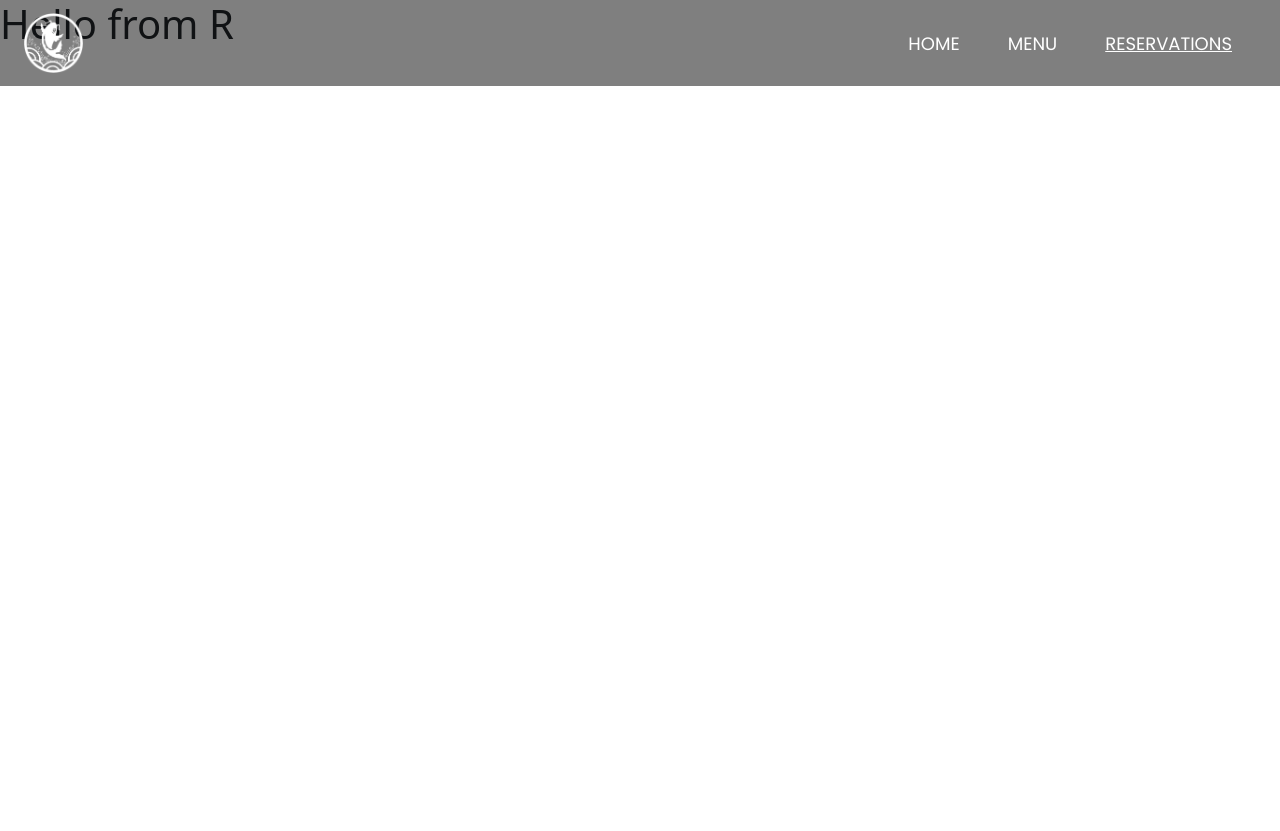
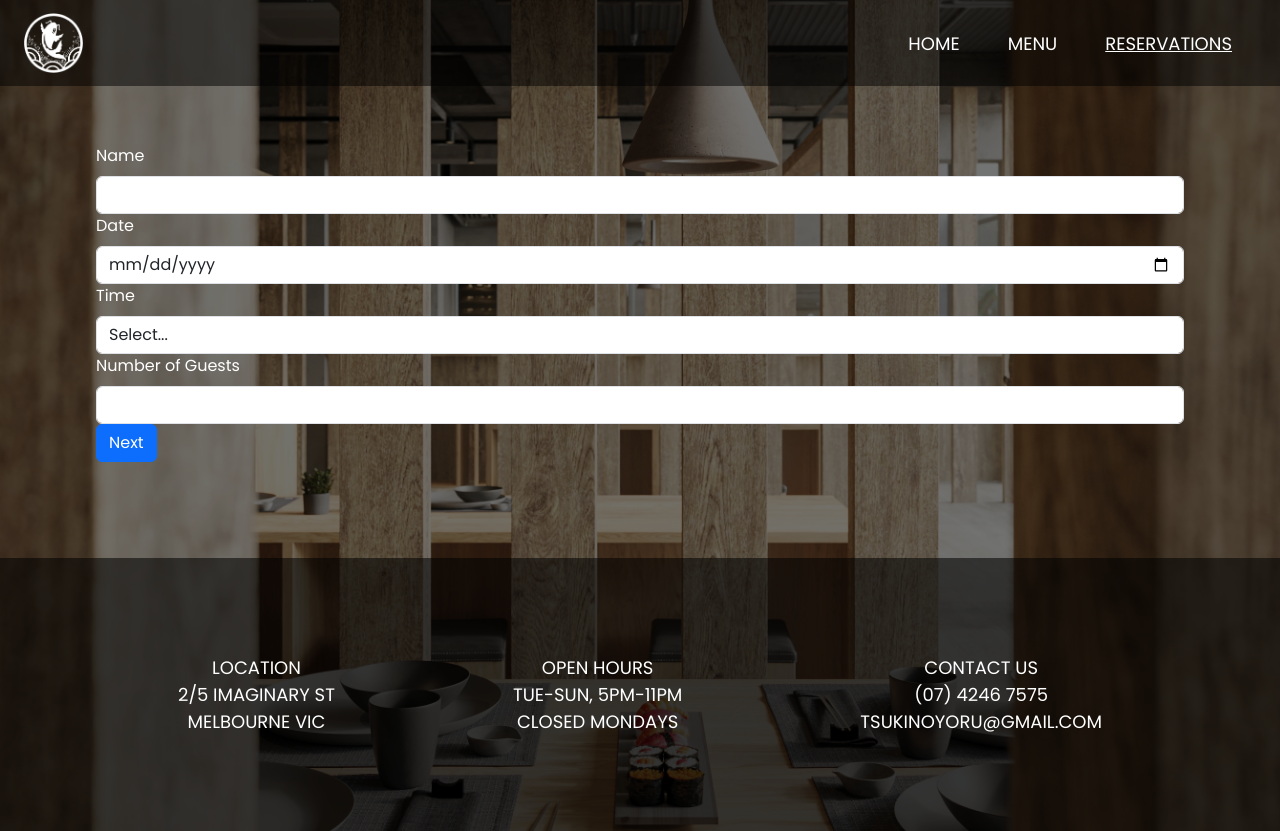
Before and after one commit to Lia-O1/tsuki-no-yoru, a React (Create React App) app: page /reservations in a window 1280 px wide. Before the commit the page ends 800 px from the top, so only its background shows below. Built offline with nearby package versions, Linux system fonts and the light colour scheme.

Commit message:
Added basic structure for the booking form

```diff
--- /dev/null
+++ b/src/components/BookingForm.js
@@ -0,0 +1,111 @@
+import React, { useState } from "react";
+import { Form, Button } from "react-bootstrap";
+
+const ReservationForm = () => {
+  const [form, setForm] = useState({
+    name: "",
+    date: "",
+    time: "",
+    guests: "",
+  });
+  const [showSummary, setShowSummary] = useState(false);
+
+  const handleChange = (event) => {
+    setForm({
+      ...form,
+      [event.target.name]: event.target.value,
+    });
+  };
+
+  const handleNext = (event) => {
+    event.preventDefault();
+    setShowSummary(true);
+  };
+
+  const handleBack = () => {
+    setShowSummary(false);
+  };
+
+  const handleSubmit = (event) => {
+    event.preventDefault();
+  };
+
+  return (
+    <Form onSubmit={handleSubmit}>
+      {!showSummary ? (
+        <>
+          <Form.Group controlId="formName">
+            <Form.Label>Name</Form.Label>
+            <Form.Control
+              type="text"
+              name="name"
+              value={form.name}
+              onChange={handleChange}
+            />
+          </Form.Group>
+
+          <Form.Group controlId="formDate">
+            <Form.Label>Date</Form.Label>
+            <Form.Control
+              type="date"
+              name="date"
+              value={form.date}
+              onChange={handleChange}
+            />
+          </Form.Group>
+
+          <Form.Group controlId="formTime">
+            <Form.Label>Time</Form.Label>
+            <Form.Control
+              as="select"
+              name="time"
+              value={form.time}
+              onChange={handleChange}
+            >
+              <option value="">Select...</option>
+              <option value="17:00">5:00 PM</option>
+              <option value="17:30">5:30 PM</option>
+              <option value="18:00">6:00 PM</option>
+              <option value="18:30">6:30 PM</option>
+              <option value="19:00">7:00 PM</option>
+              <option value="19:30">7:30 PM</option>
+              <option value="20:00">8:00 PM</option>
+              <option value="20:30">8:30 PM</option>
+              <option value="21:00">9:00 PM</option>
+            </Form.Control>
+          </Form.Group>
+
+          <Form.Group controlId="formGuests">
+            <Form.Label>Number of Guests</Form.Label>
+            <Form.Control
+              type="number"
+              name="guests"
+              value={form.guests}
+              onChange={handleChange}
+            />
+          </Form.Group>
+
+          <Button variant="primary" onClick={handleNext}>
+            Next
+          </Button>
+        </>
+      ) : (
+        <>
+          <p>Name: {form.name}</p>
+          <p>Date: {form.date}</p>
+          <p>Time: {form.time}</p>
+          <p>Number of Guests: {form.guests}</p>
+
+          <Button variant="secondary" onClick={handleBack}>
+            Back
+          </Button>
+          <Button variant="primary" type="submit">
+            Submit
+          </Button>
+        </>
+      )}
+    </Form>
+  );
+};
+
+export default ReservationForm;
--- /dev/null
+++ b/src/styles/ReservationsPage.css
@@ -0,0 +1,11 @@
+.ReservationsPage {
+  background-image: url("../images/bg.jpg");
+  background-size: cover;
+  background-repeat: no-repeat;
+  background-position: center;
+  color: #fff;
+  font-family: "Poppins", sans-serif;
+}
+.ReservationsPage .wrap {
+  background-color: rgba(0, 0, 0, 0.55);
+}
--- a/src/views/ReservationsPage.js
+++ b/src/views/ReservationsPage.js
@@ -1,11 +1,19 @@
-import React, { Fragment } from "react";
+import React from "react";
 import Navbar from "../components/Navbar";
+import Footer from "../components/Footer";
+import BookingForm from "../components/BookingForm";
+import "../styles/ReservationsPage.css";
 
 export default function ReservationsPage() {
   return (
-    <Fragment>
-      <Navbar />
-      <h1>Hello from R</h1>
-    </Fragment>
+    <div className="ReservationsPage">
+      <div className="wrap pt-5">
+        <Navbar />
+        <div className="m-5 p-5">
+          <BookingForm />
+        </div>
+        <Footer />
+      </div>
+    </div>
   );
 }
```
